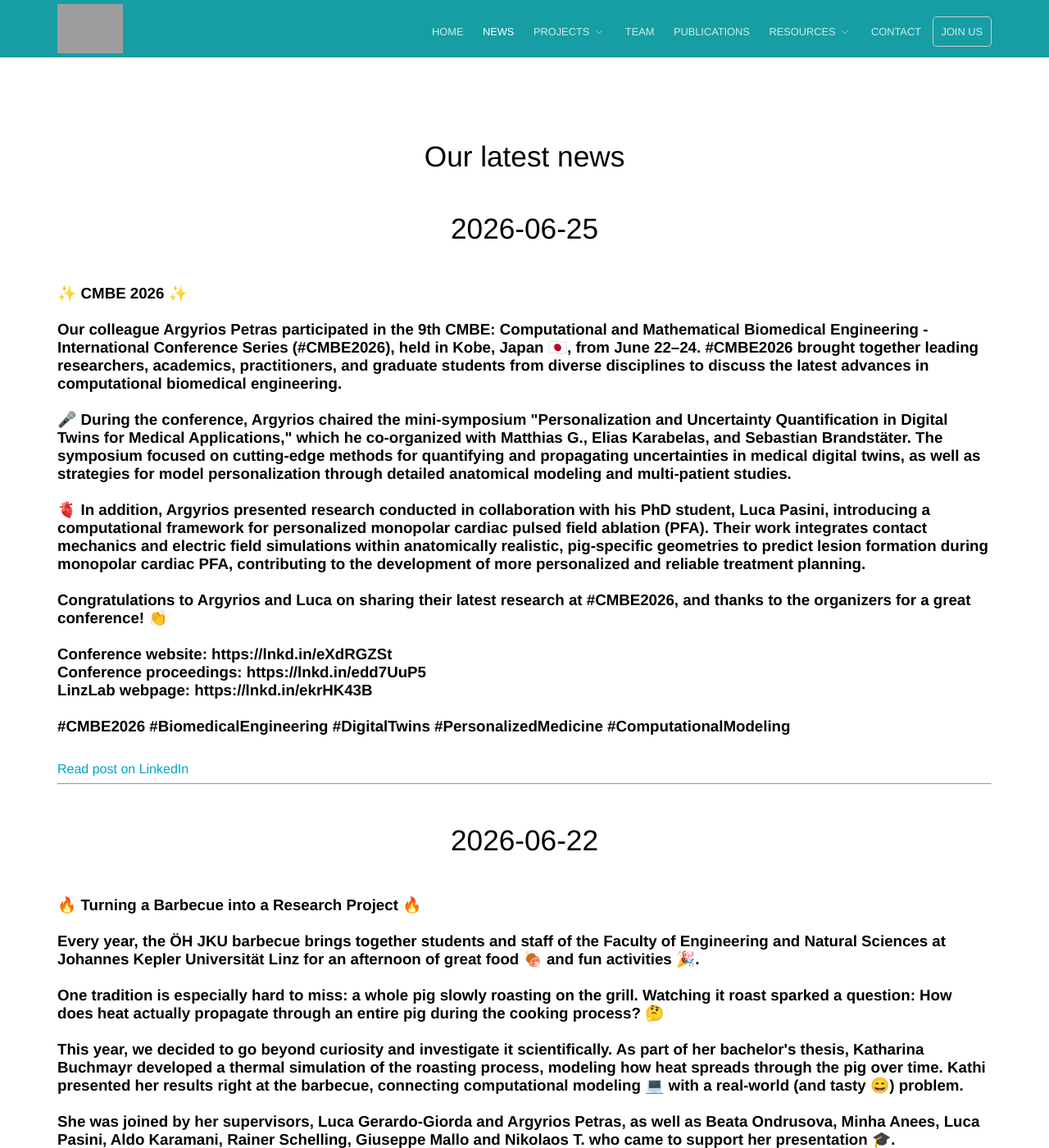
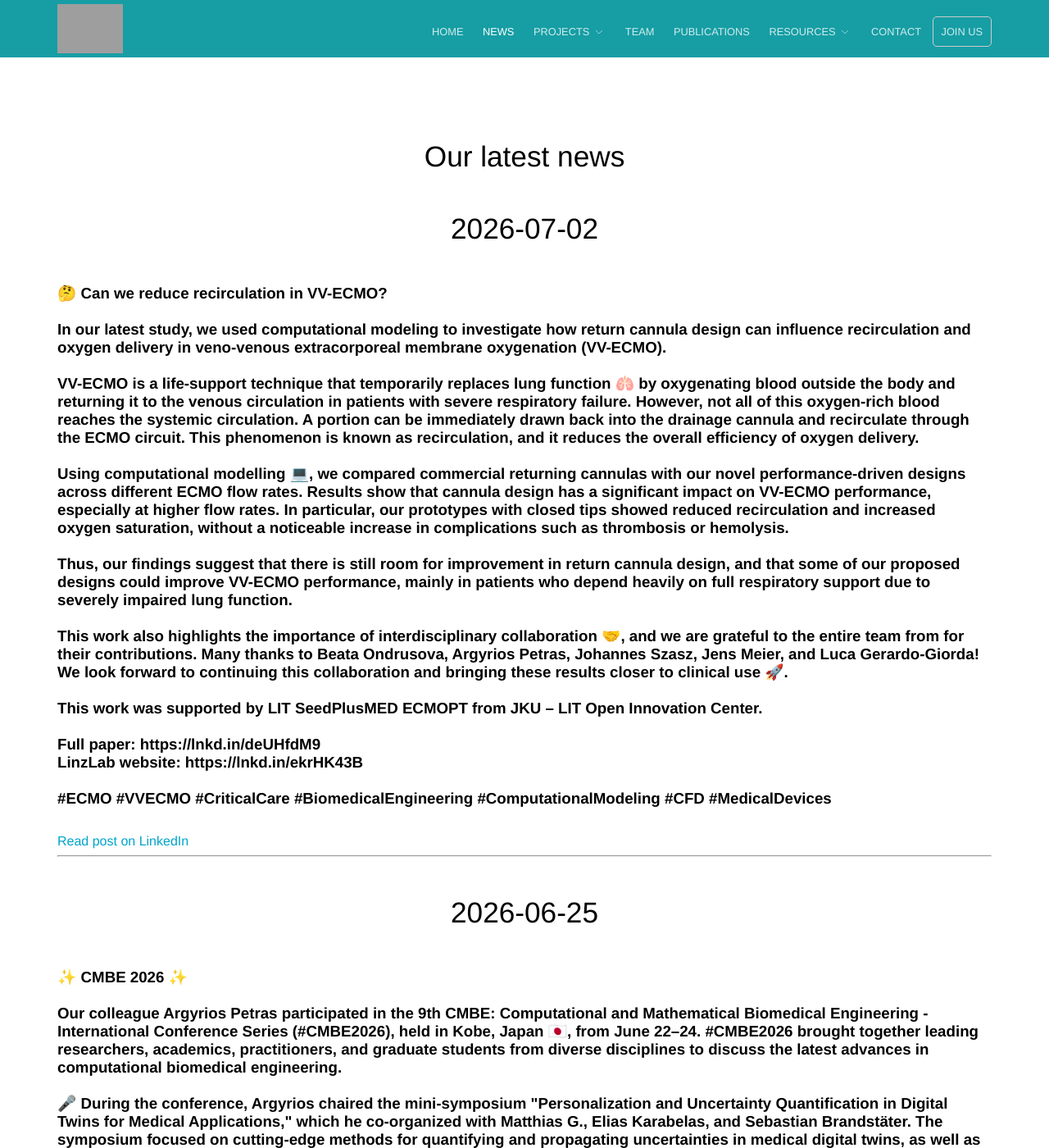
Before and after one commit to linzlabinsilmed/linzlabinsilmed.github.io, a Jekyll site: the page built from news.html, in a window 1280 px wide and 1400 px high. Shown: the whole window at 82% size. Built offline with Jekyll 4.4.1, drawn with Linux system fonts in a browser that asks for light colours; some of the changed text lies outside the part shown; grey boxes are pictures that could not be loaded.

Commit message:
Update LinkedIn feed [auto]

```diff
--- a/_data/linkedin_feed.yml
+++ b/_data/linkedin_feed.yml
@@ -1,3 +1,56 @@
+- title: >-
+    🤔 Can we reduce recirculation in VV-ECMO?
+
+
+    In our latest study, we used computational modeling to investigate how
+    return cannula design can influence recirculation and oxygen delivery in
+    veno-venous extracorporeal membrane oxygenation (VV-ECMO).
+
+
+    VV-ECMO is a life-support technique that temporarily replaces lung function
+    🫁 by oxygenating blood outside the body and returning it to the venous
+    circulation in patients with severe respiratory failure. However, not all of
+    this oxygen-rich blood reaches the systemic circulation. A portion can be
+    immediately drawn back into the drainage cannula and recirculate through the
+    ECMO circuit. This phenomenon is known as recirculation, and it reduces the
+    overall efficiency of oxygen delivery.
+
+
+    Using computational modelling 💻, we compared commercial returning cannulas
+    with our novel performance-driven designs across different ECMO flow rates.
+    Results show that cannula design has a significant impact on VV-ECMO
+    performance, especially at higher flow rates. In particular, our prototypes
+    with closed tips showed reduced recirculation and increased oxygen
+    saturation, without a noticeable increase in complications such as
+    thrombosis or hemolysis.
+
+
+    Thus, our findings suggest that there is still room for improvement in
+    return cannula design, and that some of our proposed designs could improve
+    VV-ECMO performance, mainly in patients who depend heavily on full
+    respiratory support due to severely impaired lung function.
+
+
+    This work also highlights the importance of interdisciplinary collaboration
+    🤝, and we are grateful to the entire team from for their contributions.
+    Many thanks to Beata Ondrusova, Argyrios Petras, Johannes Szasz, Jens Meier,
+    and Luca Gerardo-Giorda! We look forward to continuing this collaboration
+    and bringing these results closer to clinical use 🚀.
+
+
+    This work was supported by LIT SeedPlusMED ECMOPT from JKU – LIT Open
+    Innovation Center.
+
+
+    Full paper: https://lnkd.in/deUHfdM9
+
+    LinzLab website: https://lnkd.in/ekrHK43B
+
+
+    #ECMO #VVECMO #CriticalCare #BiomedicalEngineering #ComputationalModeling
+    #CFD #MedicalDevices
+  url: https://www.linkedin.com/posts/linz-lab-for-in-silico-medical-interventions_ecmo-vvecmo-criticalcare-activity-7478417424887963648-Gsrm
+  published: 2026-07-02
 - title: >-
     ✨ CMBE 2026 ✨
 
@@ -306,38 +359,3 @@
     #LangeNachtDerForschung #LNF26 #Vienna #Science #Research #Innovation
   url: https://www.linkedin.com/posts/linz-lab-for-in-silico-medical-interventions_internationalcollaboration-cardiacablation-activity-7440381563617411073-fEIE
   published: 2026-03-19
-- title: >-
-    🌍 On the road 🌍
-
-
-
-    A busy and productive start of the month for our colleague Argyrios Petras,
-    who spent the past weeks in 🇪🇸 Spain and 🇩🇪 Germany strengthening
-    existing partnerships and building new international collaborations.
-
-
-    In Barcelona, Argyrios visited Hospital de la Santa Creu i Sant Pau, where
-    he met with Jose M Guerra, Zoraida Moreno Weidmann, and Gerard Amorós
-    Figueras. During his stay, he attended PFA experiments and ablation
-    procedures, including the first dual-energy procedure in Spain using the
-    Tactiflex Duo system! He also had several useful meetings that helped move
-    our joint research projects forward 🔬
-
-
-    In Berlin, he visited Weierstrass Institute, where he worked closely with
-    Anieza Maltsi and delivered a presentation titled “Mathematical Modeling of
-    Cardiac Radiofrequency Ablation: From Patient-Specific Simulation to Porous
-    Media Tissue Formulations.” Our colleague Davide Baroli also joined
-    virtually, and our group initiated new collaborations with Matthias Liero,
-    Dirk Peschka, and Anieza Maltsi, along with engaging discussions with
-    Alfonso Caiazzo on potential future projects 🤝
-
-
-    These visits showed how important it is to bring different people and ideas
-    together, especially when working on interdisciplinary topics. We’re excited
-    to build on these connections and keep the work going 🚀
-
-
-    #InternationalCollaboration #CardiacAblation #InterdisciplinaryResearch
-  url: https://www.linkedin.com/posts/linz-lab-for-in-silico-medical-interventions_computationalmodeling-cardiacelectrophysiology-activity-7438161991275417600-2hkb
-  published: 2026-03-13
```
